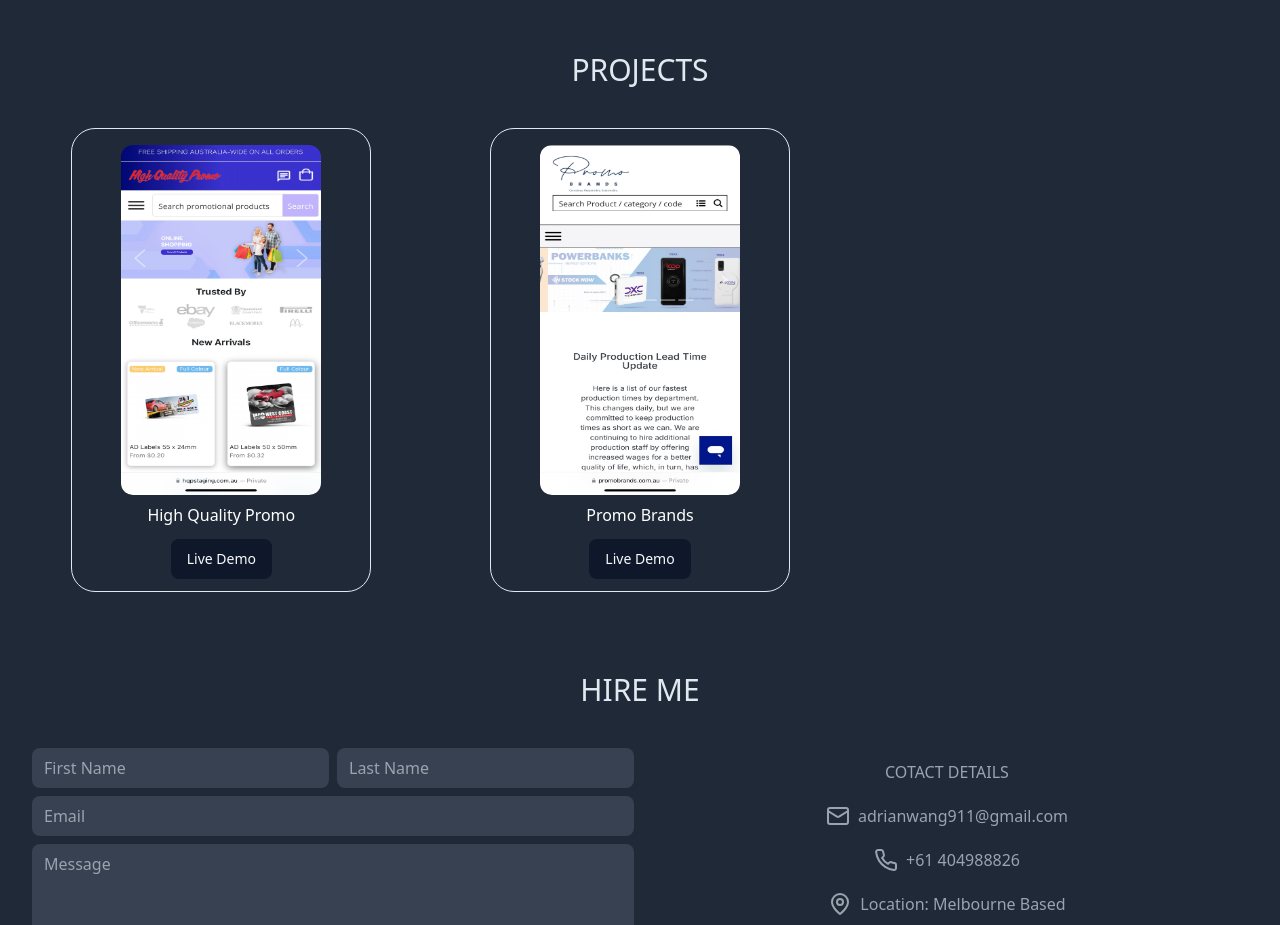
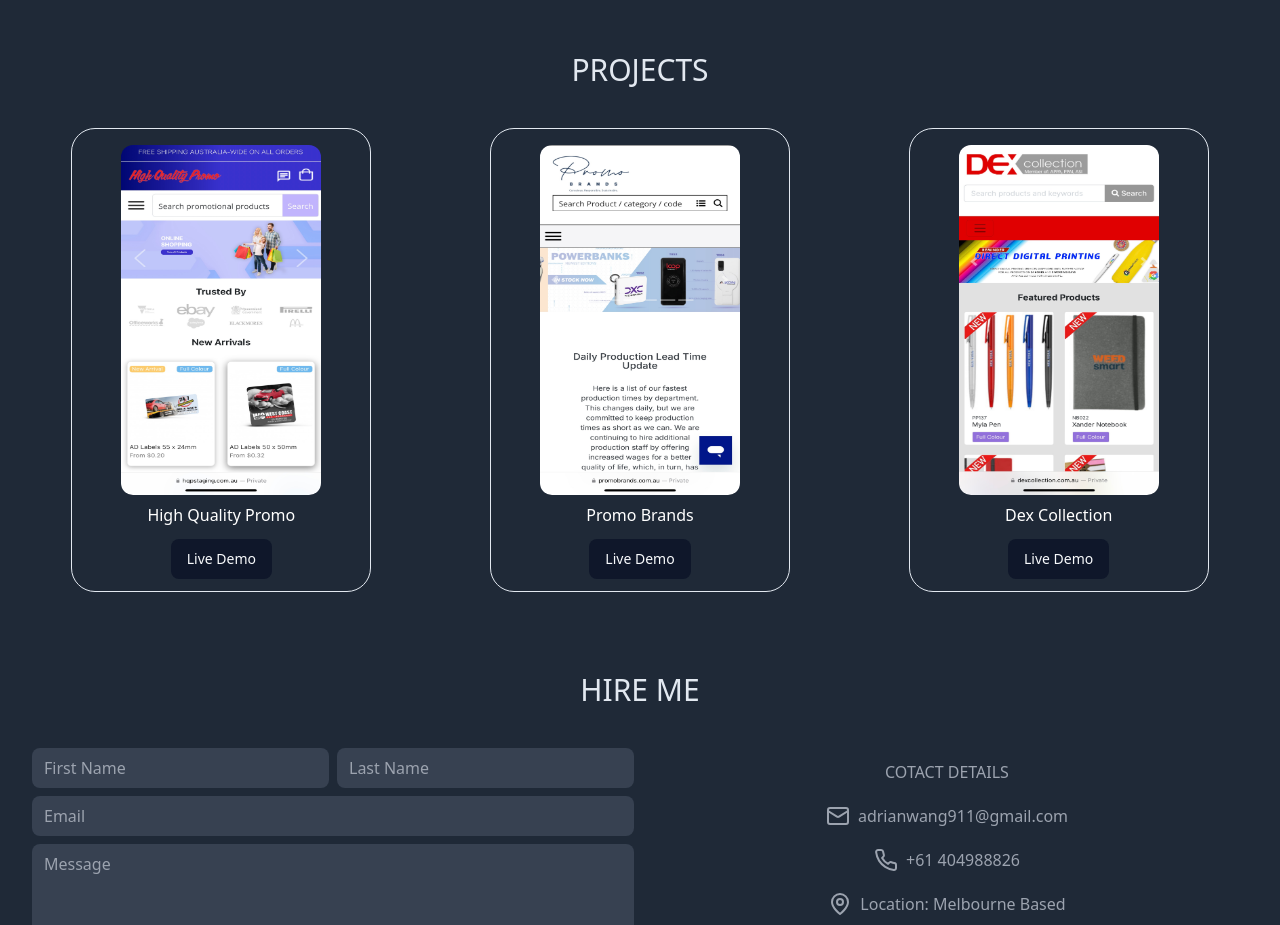
Before and after one commit to AdrianWMY/my-portfolio-app, a React (Vite) app: page / in a window 1280 px wide. Shown: the part 1540-2465 px from the top of the page. Built offline with nearby package versions, Linux system fonts and the light colour scheme.

Commit message:
test finshed

```diff
--- a/src/App.tsx
+++ b/src/App.tsx
@@ -113,11 +113,11 @@
             projectName="Promo Brands"
             href={'https://www.promobrands.com.au/'}
           />
-          {/* <CusCard
+          <CusCard
             imageUrl={'dex.jpg'}
             projectName={'Dex Collection'}
             href={'https://www.dexcollection.com.au/'}
-          /> */}
+          />
         </div>
       </section>
 
```
